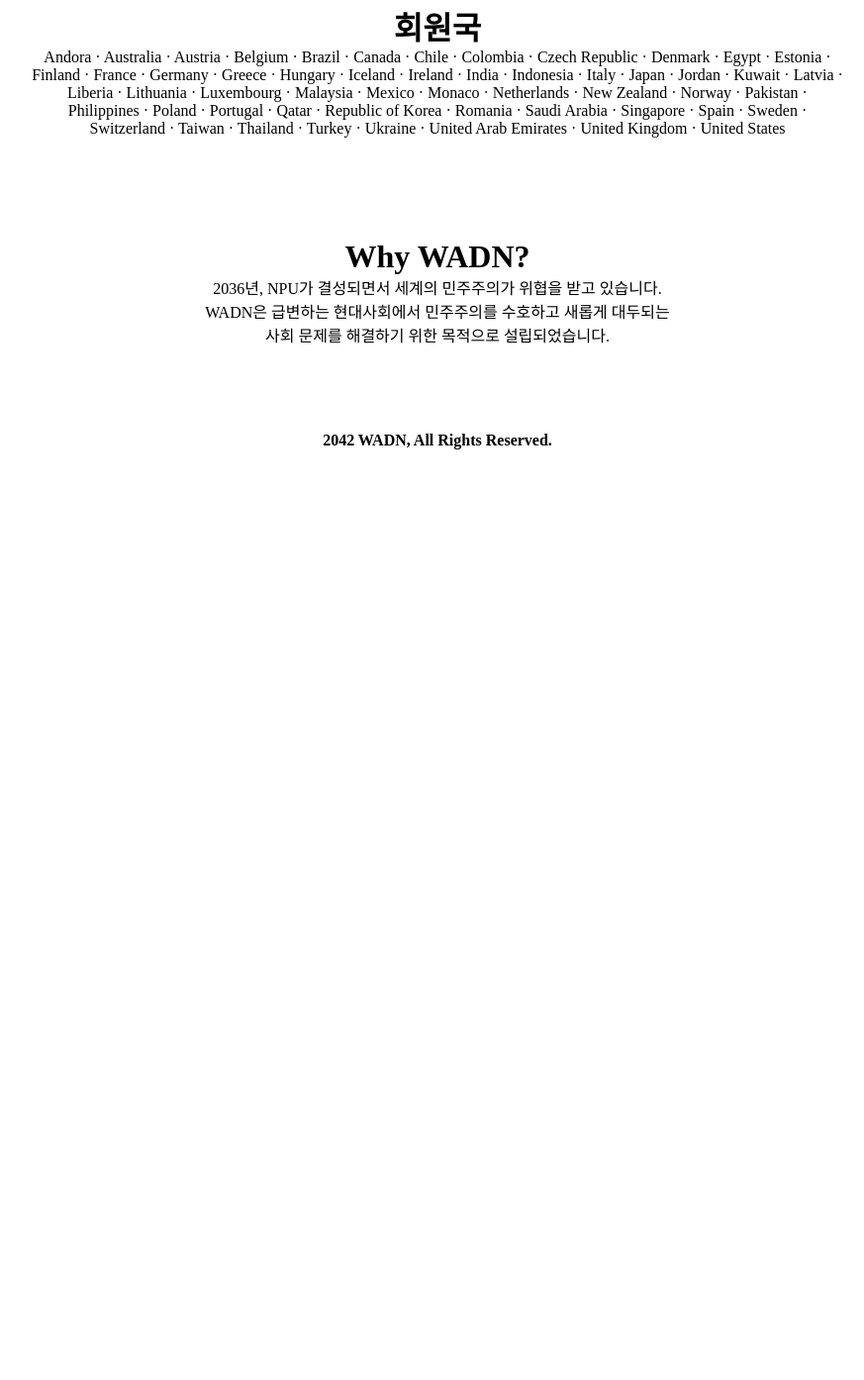
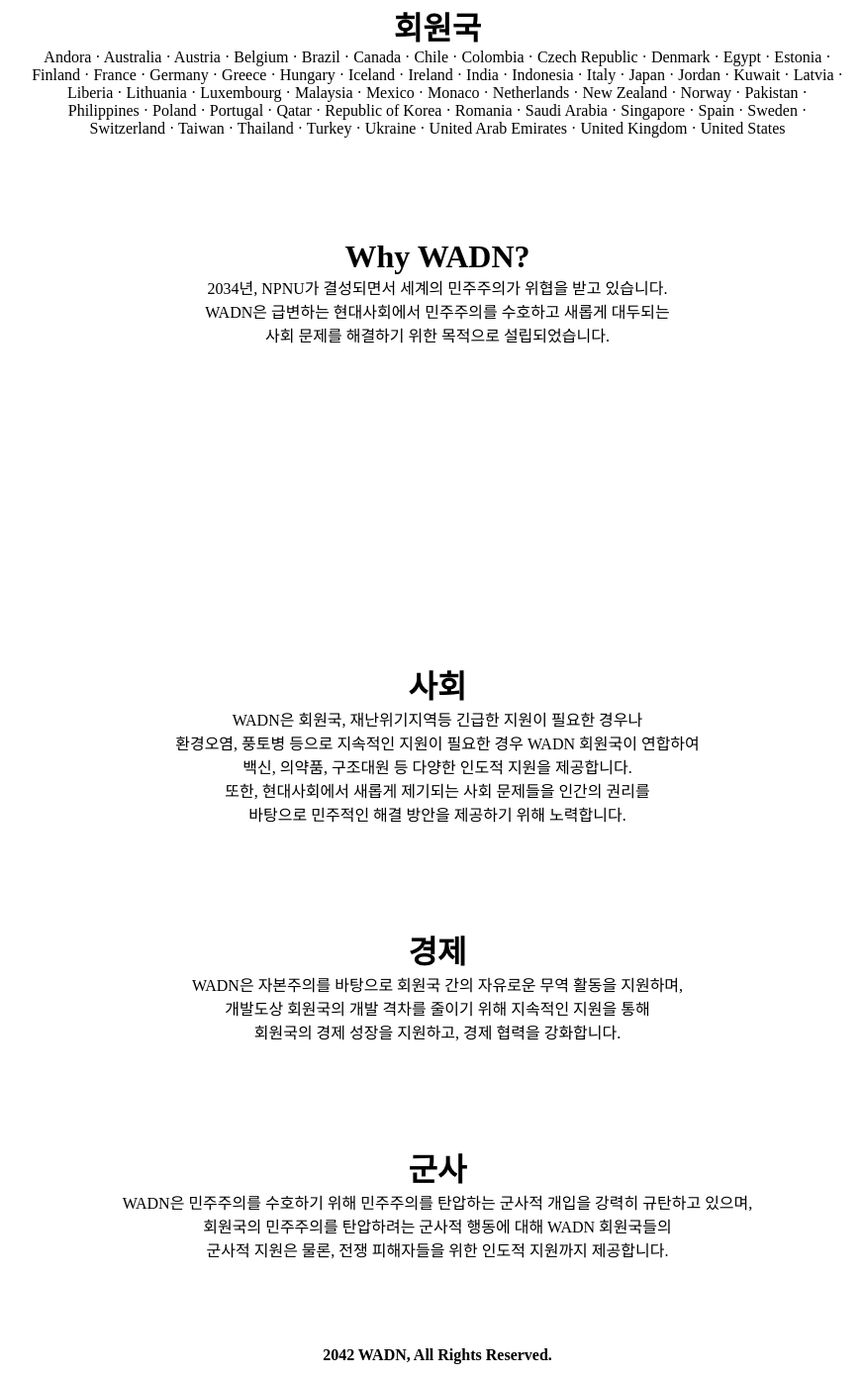
Before and after one commit to qpi-labels/WADN, a plain HTML site: page index.html in a window 1280 px wide. Shown: the part 1144-2538 px from the top of the page at 99% size, without its empty margins (198-1071 px from the left). Before the commit the page ends 1614 px from the top, so only its background shows below. Drawn offline with Linux system fonts and the light colour scheme; a web font is replaced by a local one.

Commit message:
Update index.html

```diff
--- a/index.html
+++ b/index.html
@@ -10,6 +10,7 @@
     <meta property="og:image" content="og.png">
     <meta property="og:description" content="세계민주주의국가연합">
     <style>
+
     @font-face {
         font-family: 'Apple SD Gothic Neo';
         font-weight: 100;
@@ -131,7 +132,21 @@
     <br><br><br>
 
     <p style="font-size: xx-large; margin-bottom: 0">Why WADN?</p>
-    <p style="font-weight: 250; margin-top: 0">2036년, NPU가 결성되면서 세계의 민주주의가 위협을 받고 있습니다.<br>WADN은 급변하는 현대사회에서 민주주의를 수호하고 새롭게 대두되는<br>사회 문제를 해결하기 위한 목적으로 설립되었습니다.</p>
+    <p style="font-weight: 250; margin-top: 0">2034년, NPNU가 결성되면서 세계의 민주주의가 위협을 받고 있습니다.<br>WADN은 급변하는 현대사회에서 민주주의를 수호하고 새롭게 대두되는<br>사회 문제를 해결하기 위한 목적으로 설립되었습니다.</p>
+    <br><br><br>
+
+    <br><br><br><br><br><br><br><br><br><br><br><br>
+
+    <p style="font-size: xx-large; margin-bottom: 0">사회</p>
+    <p style="font-weight: 250; margin-top: 0">WADN은 회원국, 재난위기지역등 긴급한 지원이 필요한 경우나<br>환경오염, 풍토병 등으로 지속적인 지원이 필요한 경우 WADN 회원국이 연합하여<br>백신, 의약품, 구조대원 등 다양한 인도적 지원을 제공합니다.<br>또한, 현대사회에서 새롭게 제기되는 사회 문제들을 인간의 권리를<br>바탕으로 민주적인 해결 방안을 제공하기 위해 노력합니다.</p>
+    <br><br><br>
+
+    <p style="font-size: xx-large; margin-bottom: 0">경제</p>
+    <p style="font-weight: 250; margin-top: 0">WADN은 자본주의를 바탕으로 회원국 간의 자유로운 무역 활동을 지원하며,<br>개발도상 회원국의 개발 격차를 줄이기 위해 지속적인 지원을 통해<br>회원국의 경제 성장을 지원하고, 경제 협력을 강화합니다.</p>
+    <br><br><br>
+
+    <p style="font-size: xx-large; margin-bottom: 0">군사</p>
+    <p style="font-weight: 250; margin-top: 0">WADN은 민주주의를 수호하기 위해 민주주의를 탄압하는 군사적 개입을 강력히 규탄하고 있으며,<br>회원국의 민주주의를 탄압하려는 군사적 행동에 대해 WADN 회원국들의<br>군사적 지원은 물론, 전쟁 피해자들을 위한 인도적 지원까지 제공합니다.</p>
     <br><br><br>
 
     <p>2042 WADN, All Rights Reserved.</p>
```
